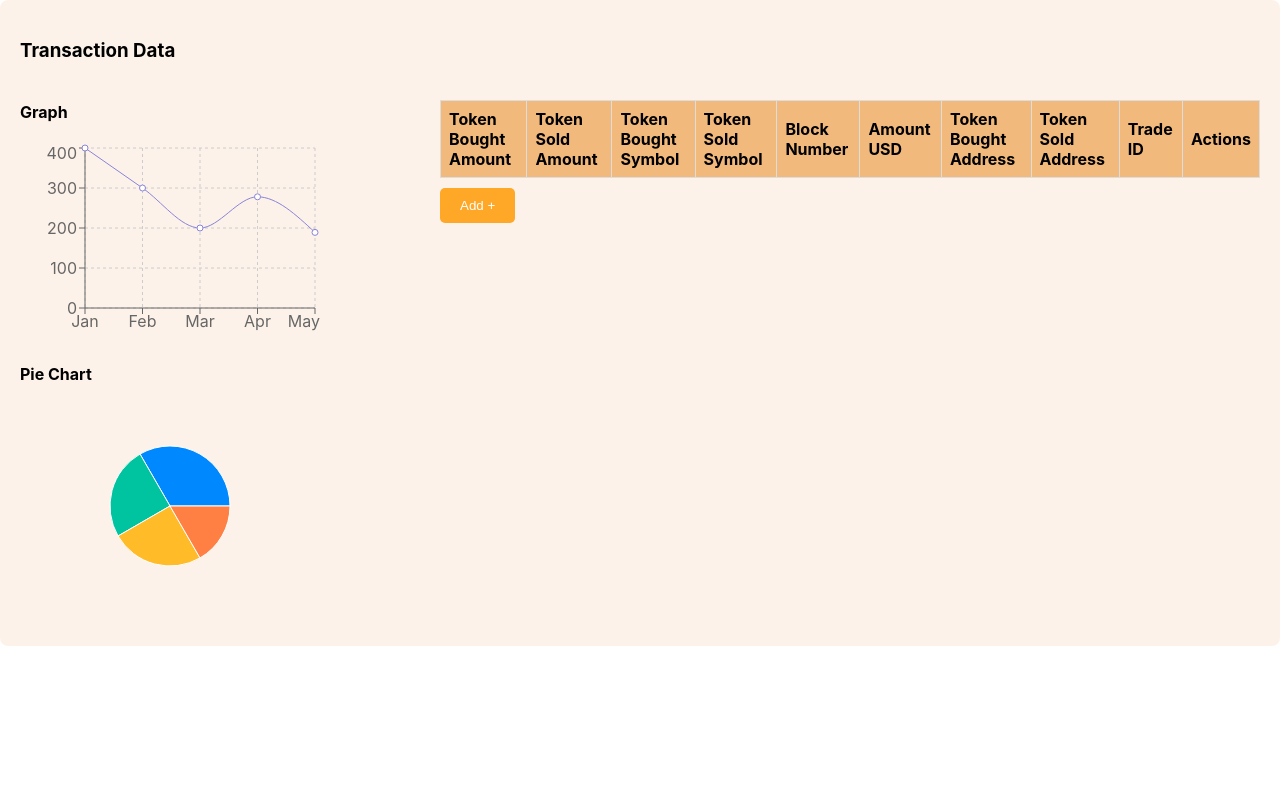
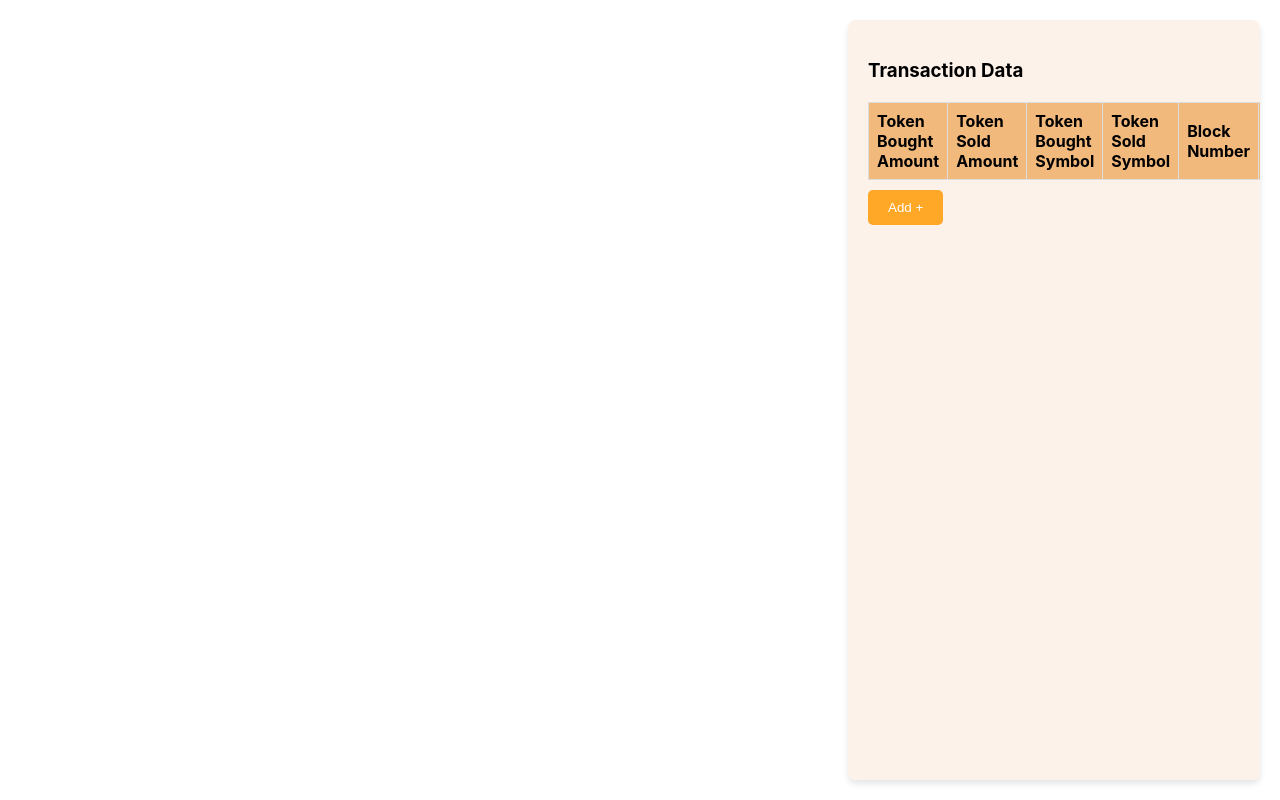
Before and after one commit to nikunjt0/CS411DexData, a React (Create React App) app: page / in a window 1280 px wide. Built offline with nearby package versions, Linux system fonts and the light colour scheme.

Commit message:
constrained transaction section

```diff
--- a/src/App.js
+++ b/src/App.js
@@ -2,28 +2,8 @@ import logo from './logo.svg';
 import React, { useState } from "react";
 import './App.css';
 
-import { LineChart, Line, XAxis, YAxis, CartesianGrid, Tooltip, PieChart, Pie, Cell } from "recharts";
-
 function App() {
   const [transactions, setTransactions] = useState([]);
-
-  // Sample data for the charts
-  const graphData = [
-    { name: "Jan", uv: 400 },
-    { name: "Feb", uv: 300 },
-    { name: "Mar", uv: 200 },
-    { name: "Apr", uv: 278 },
-    { name: "May", uv: 189 },
-  ];
-
-  const pieData = [
-    { name: "Group A", value: 400 },
-    { name: "Group B", value: 300 },
-    { name: "Group C", value: 300 },
-    { name: "Group D", value: 200 },
-  ];
-
-  const COLORS = ["#0088FE", "#00C49F", "#FFBB28", "#FF8042"];
 
   // Update cell value
   const handleCellChange = (e, rowIndex, key) => {
@@ -57,42 +37,24 @@ function App() {
   };
 
   return (
-    <div style={{ padding: "20px", background: "#fdf2e9", borderRadius: "8px" }}>
-      <h3>Transaction Data</h3>
-      <div style={{ display: "flex", justifyContent: "space-between", marginBottom: "20px" }}>
-        {/* Left Column: Graph and Pie Chart */}
-        <div style={{ flex: 1, marginRight: "10px" }}>
-          <div style={{ marginBottom: "20px" }}>
-            <h4>Graph</h4>
-            <LineChart width={300} height={200} data={graphData}>
-              <CartesianGrid strokeDasharray="3 3" />
-              <XAxis dataKey="name" />
-              <YAxis />
-              <Tooltip />
-              <Line type="monotone" dataKey="uv" stroke="#8884d8" />
-            </LineChart>
-          </div>
-          <div>
-            <h4>Pie Chart</h4>
-            <PieChart width={300} height={200}>
-              <Pie
-                data={pieData}
-                cx="50%"
-                cy="50%"
-                outerRadius={60}
-                fill="#8884d8"
-                dataKey="value"
-              >
-                {pieData.map((entry, index) => (
-                  <Cell key={`cell-${index}`} fill={COLORS[index % COLORS.length]} />
-                ))}
-              </Pie>
-            </PieChart>
-          </div>
+    <div style={{ display: "flex", height: "100vh", padding: "20px", boxSizing: "border-box" }}>
+      {/* Left-hand content can go here (e.g., chart or placeholder) */}
+      <div style={{ flex: 1, padding: "20px" }}>
+        {/* Placeholder for chart or additional data */}
       </div>
 
-        {/* Right Column: Table */}
-        <div style={{ flex: 2 }}>
+      {/* Right-hand side for the transaction table */}
+      <div
+        style={{
+          width: "30%",
+          background: "#fdf2e9",
+          borderRadius: "8px",
+          padding: "20px",
+          overflowY: "auto", // Allows scrolling if the content exceeds the height
+          boxShadow: "0 4px 6px rgba(0, 0, 0, 0.1)",
+        }}
+      >
+        <h3>Transaction Data</h3>
         <table style={{ width: "100%", borderCollapse: "collapse" }}>
           <thead>
             <tr>
@@ -105,7 +67,7 @@ function App() {
               <th>Token Bought Address</th>
               <th>Token Sold Address</th>
               <th>Trade ID</th>
-                <th>Actions</th>
+              <th>Delete</th>
             </tr>
           </thead>
           <tbody>
@@ -157,7 +119,6 @@ function App() {
         </button>
       </div>
     </div>
-    </div>
   );
 }
 
```
Lines whose indentation alone changed are shown as unchanged.
